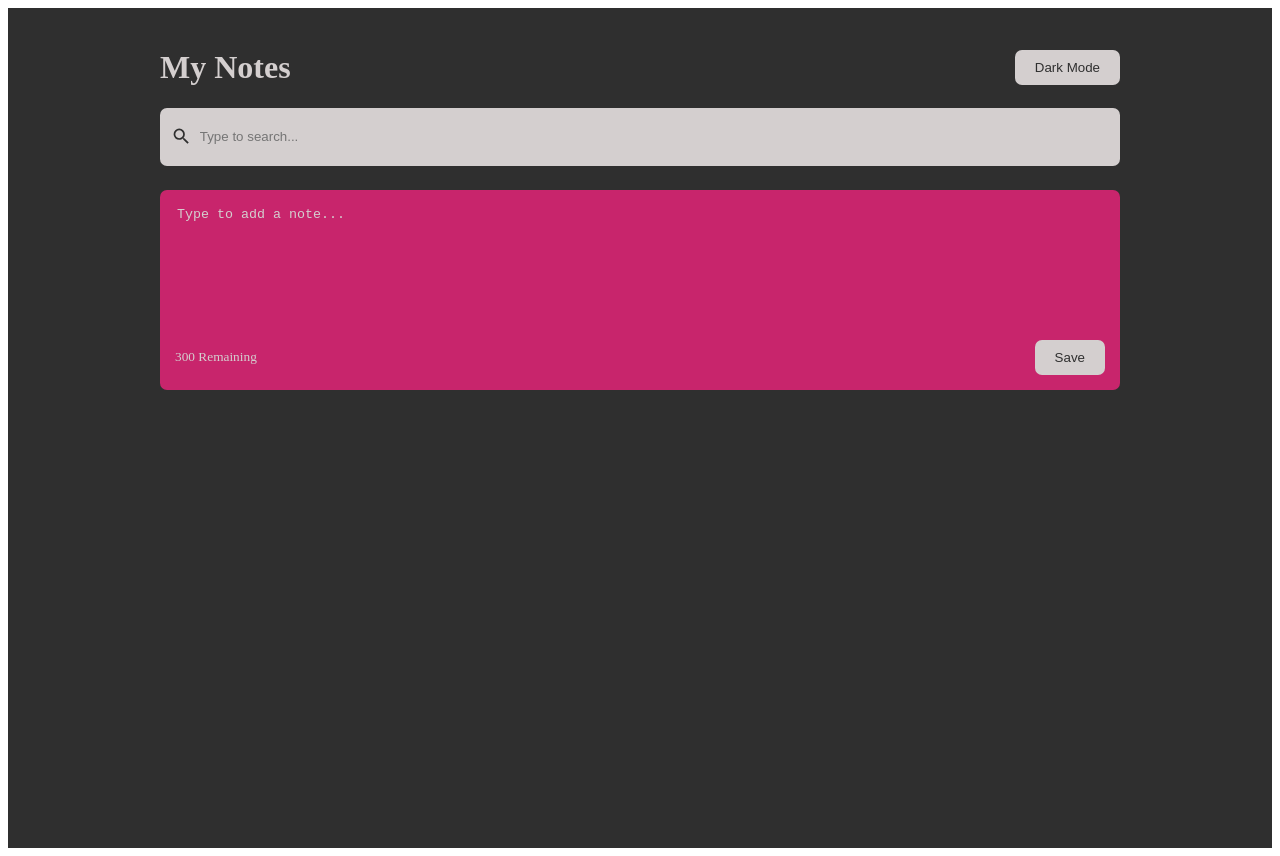
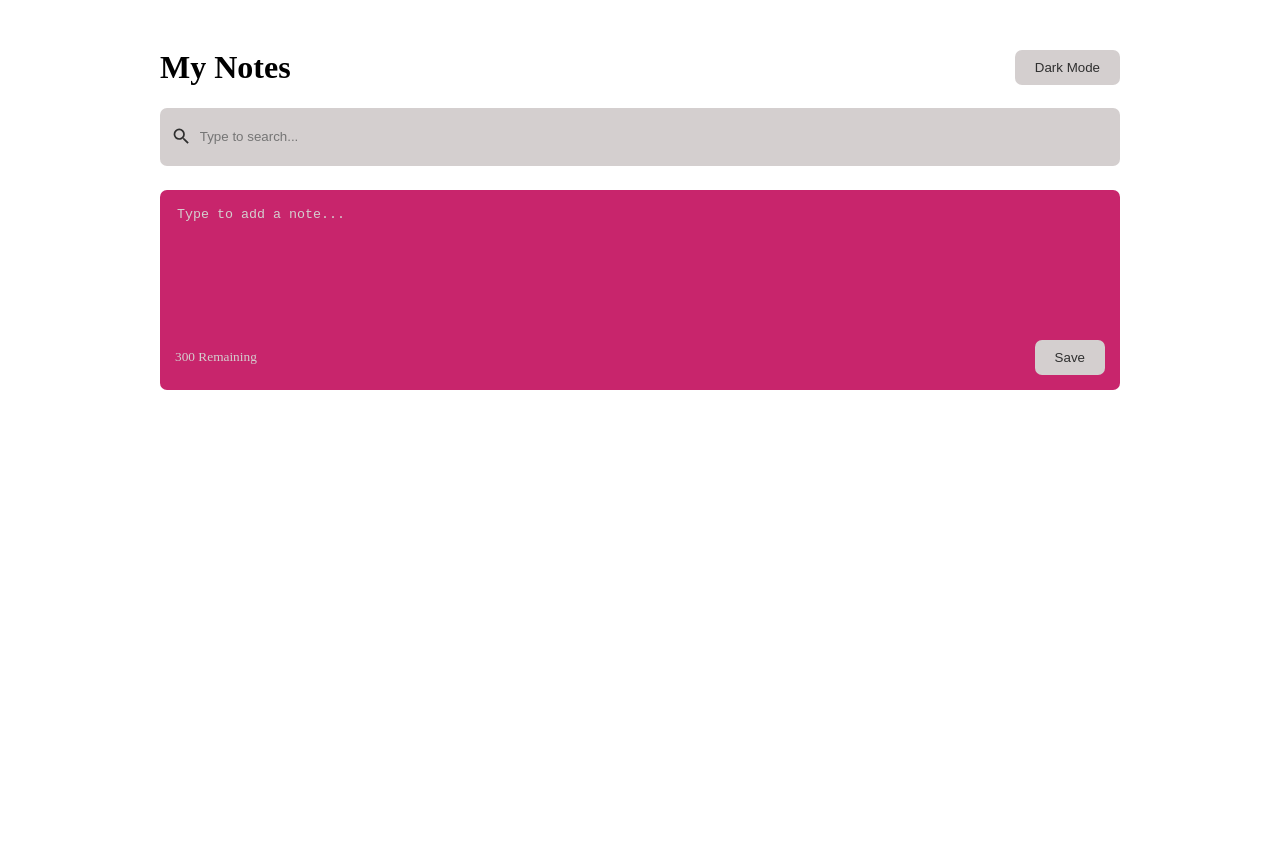
Before and after one commit to Baraah-Rn/Note-App-React-, a React (Create React App) app: page / in a window 1280 px wide. Built offline with nearby package versions, Linux system fonts and the light colour scheme.

Commit message:
Fix darkmode buge

```diff
--- a/src/App.js
+++ b/src/App.js
@@ -8,17 +8,17 @@ import Header from "./components/Header";
 const App = () => {
   const [notes, setNotes] = useState([]);
   const [searchText, setSearchText] = useState("");
-  const [darkMode, setDarkMode] = useState("false");
+  const [darkMode, setDarkMode] = useState(false);
 
-  // useEffect(() => {
-	// 	const savedNotes = JSON.parse(
-	// 		localStorage.getItem('react-notes-app-data')
-	// 	);
+  useEffect(() => {
+		const savedNotes = JSON.parse(
+			localStorage.getItem('react-notes-app-data')
+		);
 
-	// 	if (savedNotes) {
-	// 		setNotes(savedNotes);
-	// 	}
-	// }, []);
+		if (savedNotes) {
+			setNotes(savedNotes);
+		}
+	}, []);
 
 	useEffect(() => {
 		localStorage.setItem(
```
